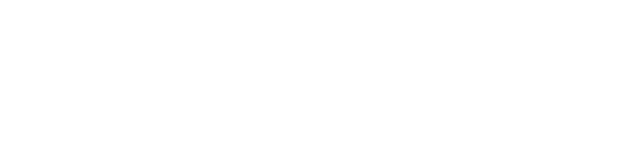
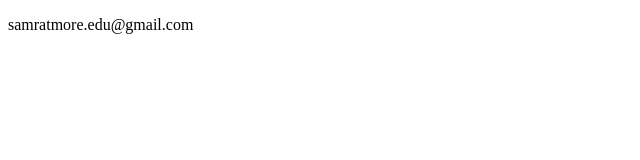
Before and after one commit to creativevilla/core, a plain HTML site: page index.html in a window 1280 px wide. Shown: the whole page, without its empty margins (0-640 px from the left). Drawn offline with nearby package versions, Linux system fonts and the light colour scheme.

Commit message:
Hotfix done

```diff
--- a/index.html
+++ b/index.html
@@ -8,6 +8,6 @@
   <script src="js/core.js"></script>
 </head>
 <body>
-
+ <p>samratmore.edu@gmail.com</p>
 </body>
 </html>
```
